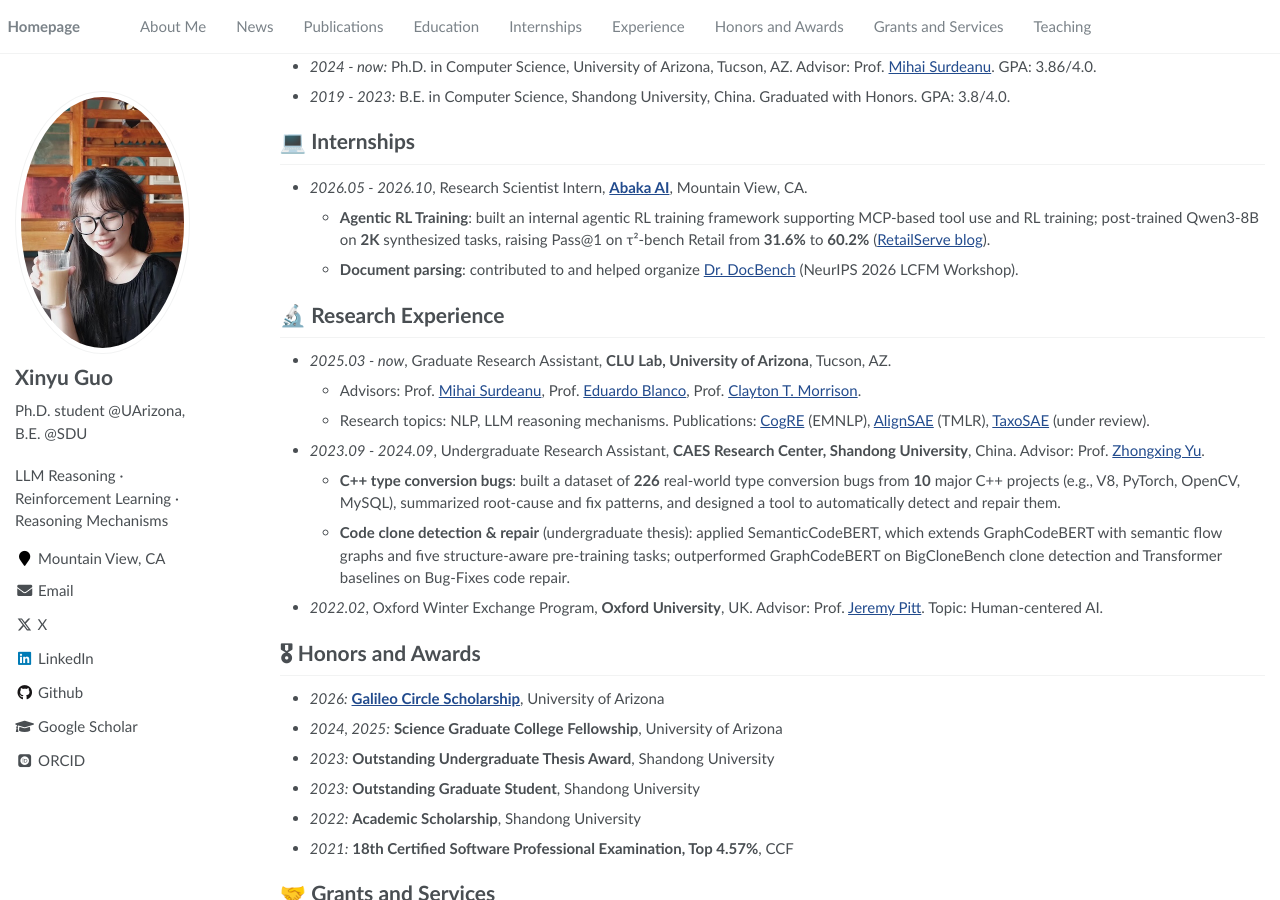
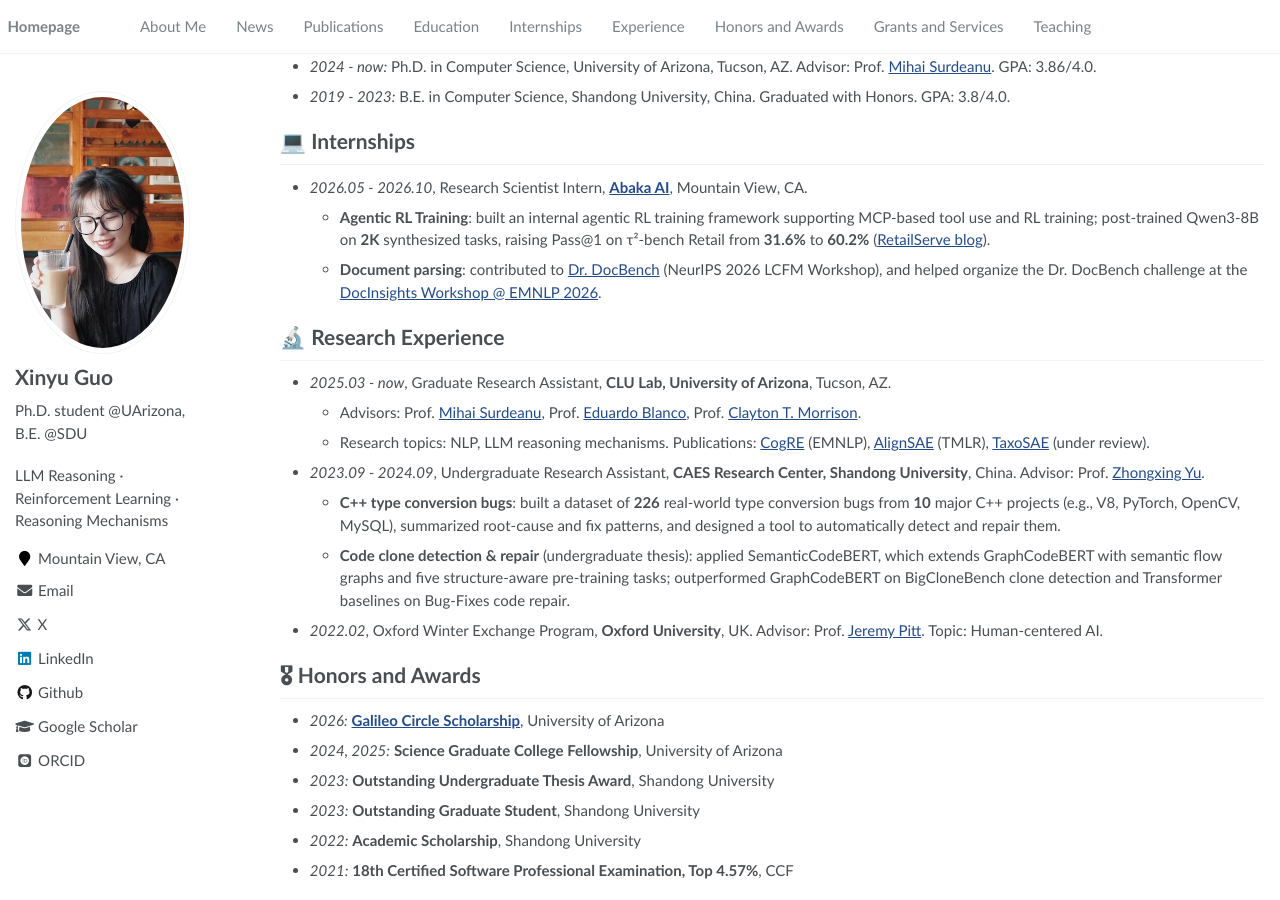
Before and after one commit to xinnyuguo/xinnyuguo.github.io, a Jekyll site: the page built from _pages/about.md, in a window 1280 px wide and 900 px high, scrolled down 3000 px. Built offline with Jekyll 4.4.1, drawn with Linux system fonts in a browser that asks for light colours; some web fonts are replaced.

Commit message:
Add DocInsights challenge to internship
Co-Authored-By: Claude Opus 5.5 (1M context) <noreply@anthropic.com>

```diff
--- a/_pages/about.md
+++ b/_pages/about.md
@@ -131,7 +131,7 @@ Minglai Yang, **Xinyu Guo**, Zhengliang Shi, Jinhe Bi, Steven Bethard, Mihai Sur
 # 💻 Internships
 - *2026.05 - 2026.10*, Research Scientist Intern, **[Abaka AI](https://www.abaka.ai)**, Mountain View, CA.
   - **Agentic RL Training**: built an internal agentic RL training framework supporting MCP-based tool use and RL training; post-trained Qwen3-8B on **2K** synthesized tasks, raising Pass@1 on τ²-bench Retail from **31.6%** to **60.2%** ([RetailServe blog](https://www.abaka.ai/blog/retail-agent-training-data-retailserve)).
-  - **Document parsing**: contributed to and helped organize [Dr. DocBench](https://arxiv.org/abs/2606.01393) (NeurIPS 2026 LCFM Workshop).
+  - **Document parsing**: contributed to [Dr. DocBench](https://arxiv.org/abs/2606.01393) (NeurIPS 2026 LCFM Workshop), and helped organize the Dr. DocBench challenge at the [DocInsights Workshop @ EMNLP 2026](https://docinsights-workshop.github.io/docinsights-2026/).
 
 # 🔬 Research Experience
 - *2025.03 - now*, Graduate Research Assistant, **CLU Lab, University of Arizona**, Tucson, AZ.
```
